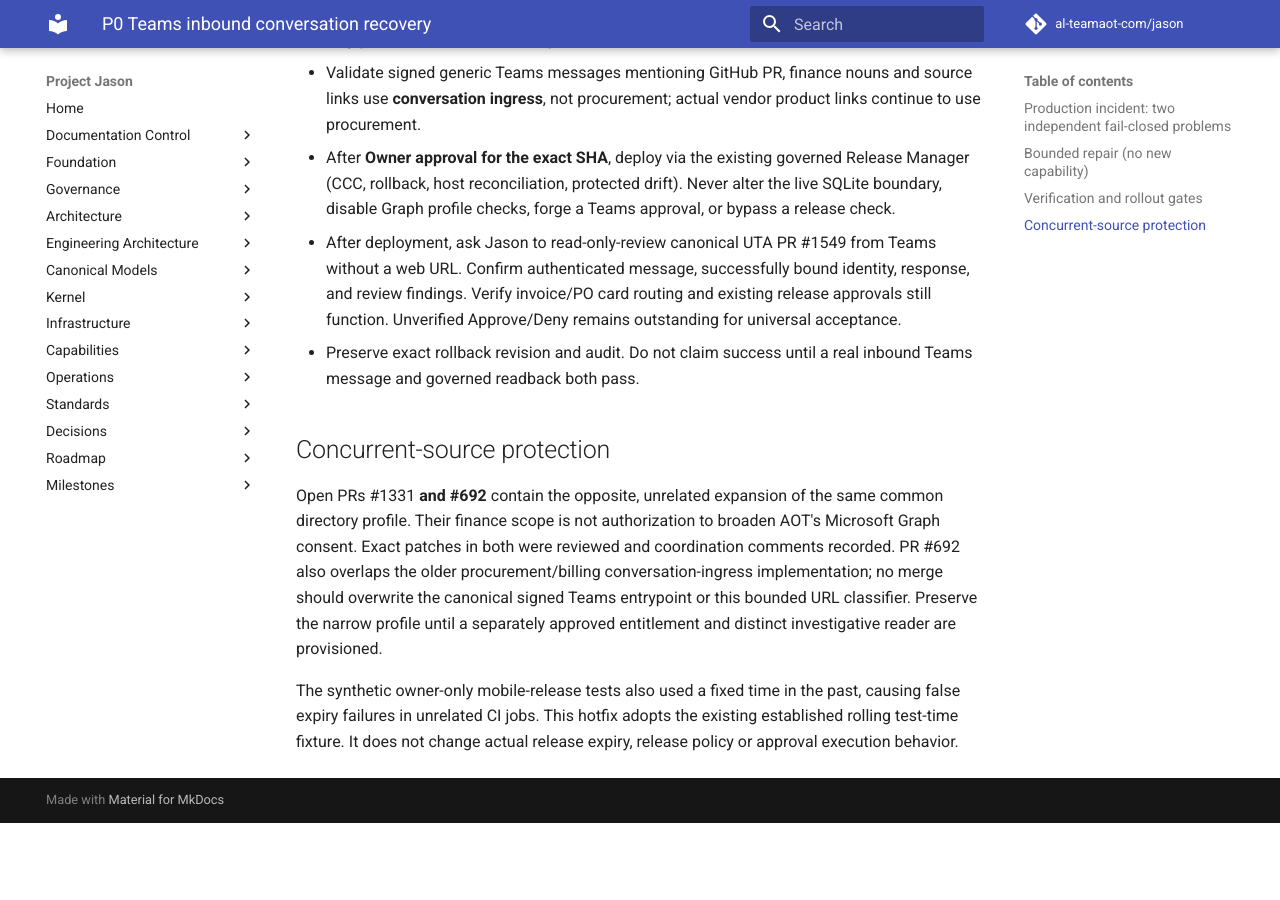
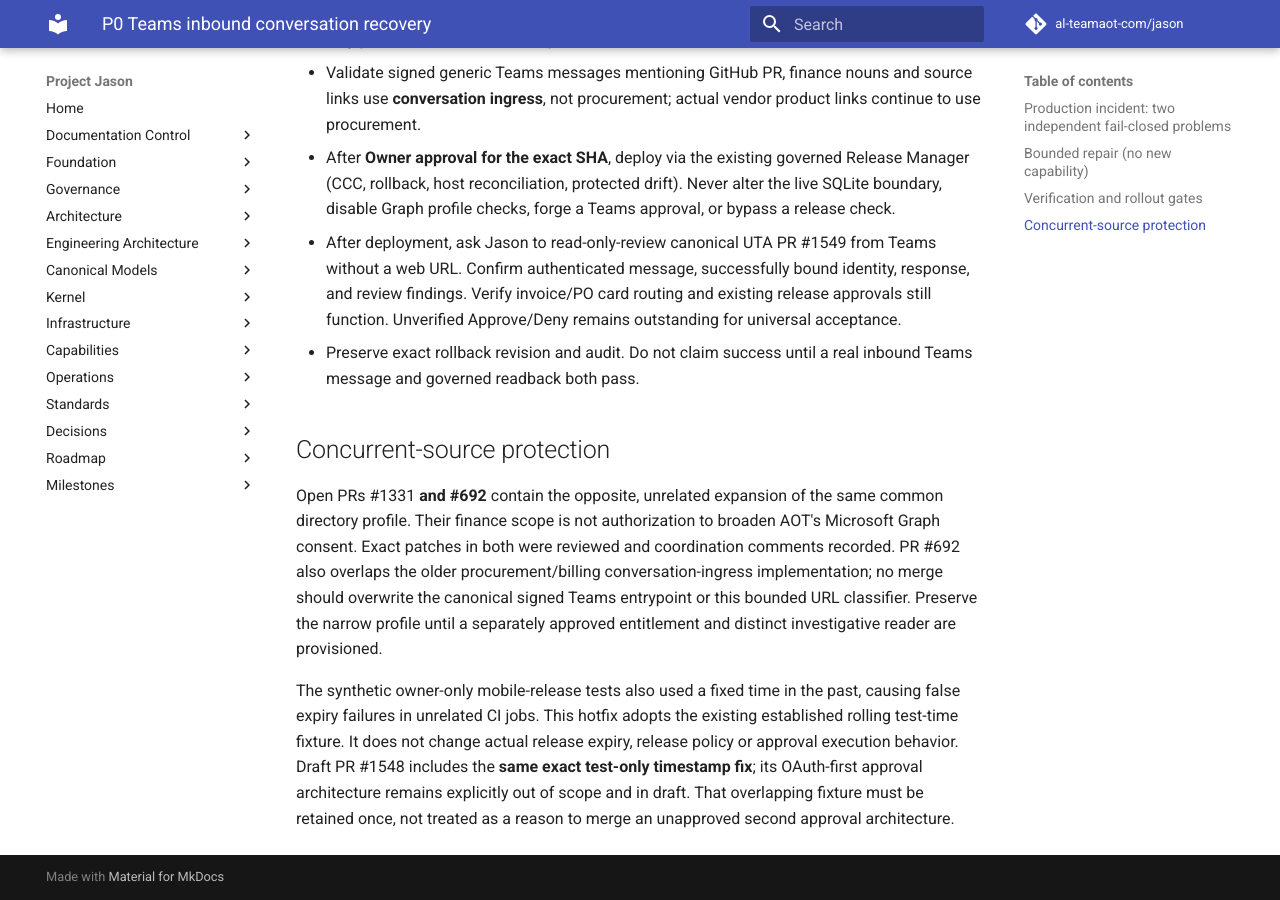
Before and after one commit to al-teamaot-com/jason, an MkDocs documentation site: the page built from docs/operations/Teams-Inbound-Recovery-2026-10-17.md, in a window 1280 px wide and 900 px high, scrolled down 1216 px. Built offline with MkDocs 1.6.1 and Material for MkDocs 9.7.7, drawn with Linux system fonts in a browser that asks for light colours; comment, search, counter and statistics services are not loaded; before the commit the page ends 2039 px from its top, so only the background shows below that.

Commit message:
Reconcile prior mobile release fixture overlap in recovery scope

```diff
--- a/docs/operations/Teams-Inbound-Recovery-2026-10-17.md
+++ b/docs/operations/Teams-Inbound-Recovery-2026-10-17.md
@@ -72,3 +72,7 @@
 past, causing false expiry failures in unrelated CI jobs. This hotfix adopts
 the existing established rolling test-time fixture. It does not change
 actual release expiry, release policy or approval execution behavior.
+Draft PR #1548 includes the **same exact test-only timestamp fix**; its
+OAuth-first approval architecture remains explicitly out of scope and in
+draft. That overlapping fixture must be retained once, not treated as a
+reason to merge an unapproved second approval architecture.
```
